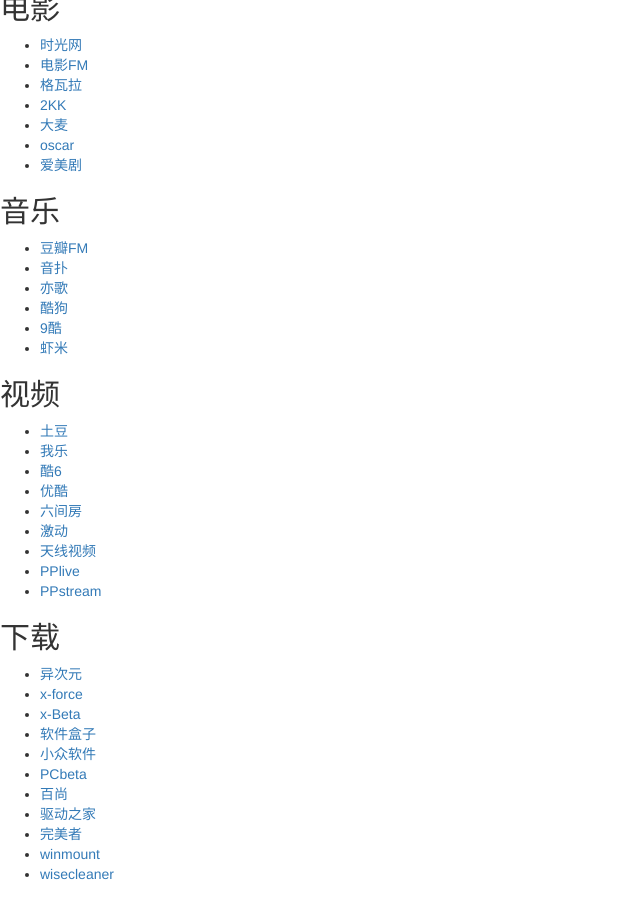
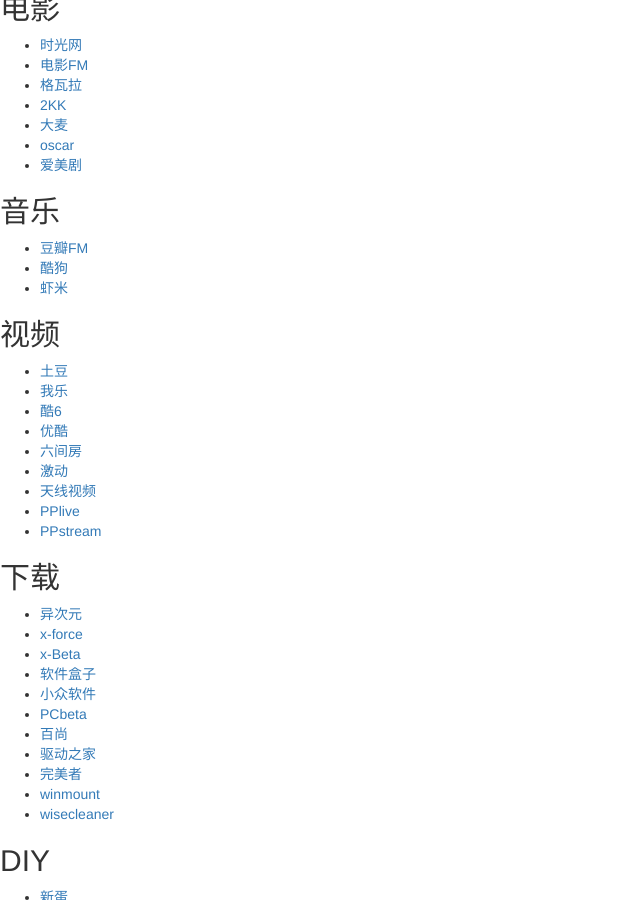
Before and after one commit to wkylin/wkylin.github.com, a Jekyll site: the page built from homelink.html, in a window 1280 px wide and 900 px high, scrolled down 5027 px. Shown: the whole window, without its empty margins (0-640 px from the left). Built offline with Jekyll 4.4.1, drawn with Linux system fonts in a browser that asks for light colours; nearby versions of some CDN libraries; library files that are not in the unit come from our copies; comment, search, counter and statistics services are not loaded.

```diff
--- a/homelink.html
+++ b/homelink.html
@@ -254,10 +254,7 @@
 </div>
 <ul class="ui-list fn-clear">
     <li class="ui-list-item"><a href="http://douban.fm/" target="_blank">豆瓣FM</a></li>
-    <li class="ui-list-item"><a href="http://www.yinpoo.com/" target="_blank">音扑</a></li>
-    <li class="ui-list-item"><a href="http://1g1g.com/" target="_blank">亦歌</a></li>
     <li class="ui-list-item"><a href="http://kugou.com/" target="_blank">酷狗</a></li>
-    <li class="ui-list-item"><a href="http://www.9ku.com/" target="_blank">9酷</a></li>
     <li class="ui-list-item"><a href="http://www.xiami.com/" target="_blank">虾米</a></li>
 </ul>
 <div class="ui-title fn-clear">
--- a/jslink.html
+++ b/jslink.html
@@ -20,6 +20,9 @@
     <li class="ui-list-item"><a href="http://cnpmjs.org/" target="_blank">CNPM</a></li>
     <li class="ui-list-item"><a href="http://emmet.io/" target="_blank">Emmet</a></li>
     <li class="ui-list-item"><a href="http://www.jsnice.org/" target="_blank">JsNice</a></li>
+    <li class="ui-list-item"><a href="https://prepros.io/" target="_blank">Prepros</a></li>
+    <li class="ui-list-item"><a href="https://incident57.com/codekit/" target="_blank">CodeKit</a></li>
+
 </ul>
 <div class="ui-title fn-clear">
     <h2>Testing Framework</h2>
@@ -57,6 +60,7 @@
 </div>
 <ul class="ui-list fn-clear">
     <li class="ui-list-item"><a href="http://nodejs.org/" target="_blank">NodeJs</a></li>
+    <li class="ui-list-item"><a href="http://npm-stat.com/" target="_blank">npmStat</a></li>
     <li class="ui-list-item"><a href="http://nodejs.cn/" target="_blank">Node中国</a></li>
     <li class="ui-list-item"><a href="http://nodejs.org/docs/latest/api/" target="_blank">NodeJs</a></li>
     <li class="ui-list-item"><a href="http://nodeapi.ucdok.com/#/api/" target="_blank">NodeJsZh</a></li>
```
